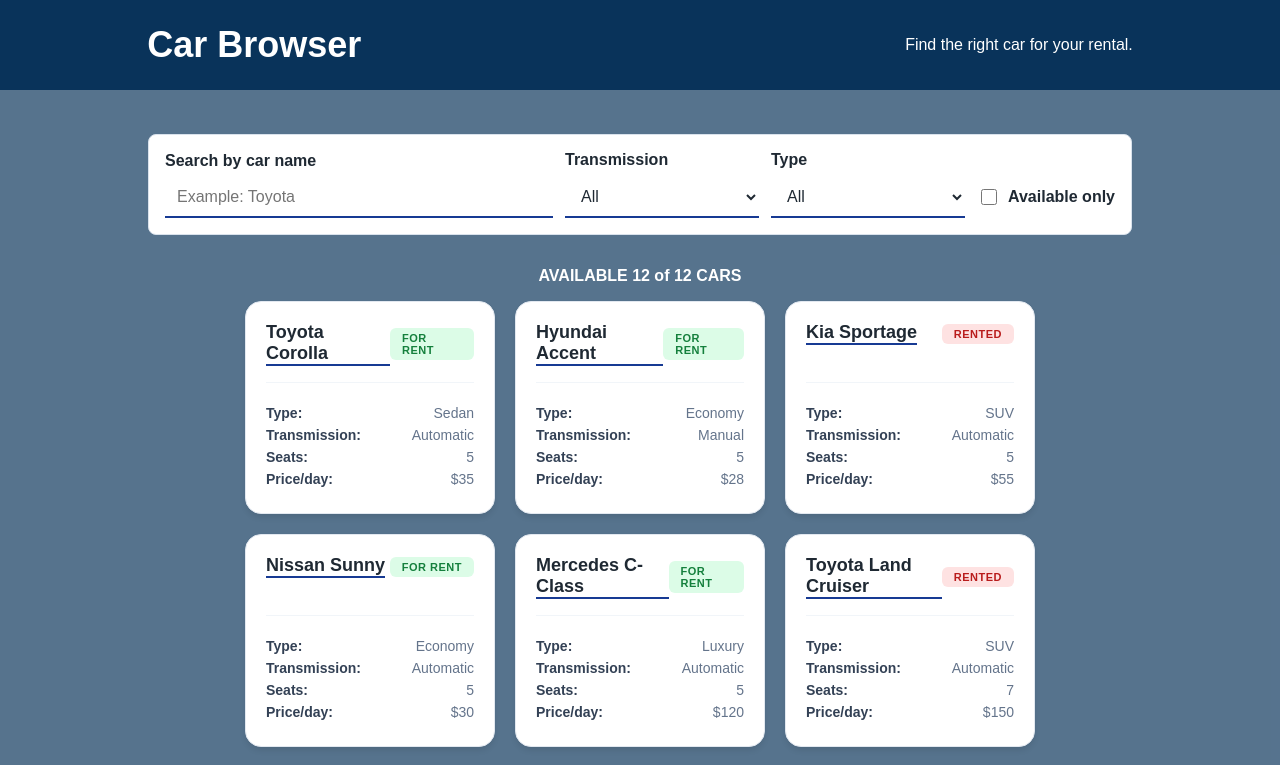
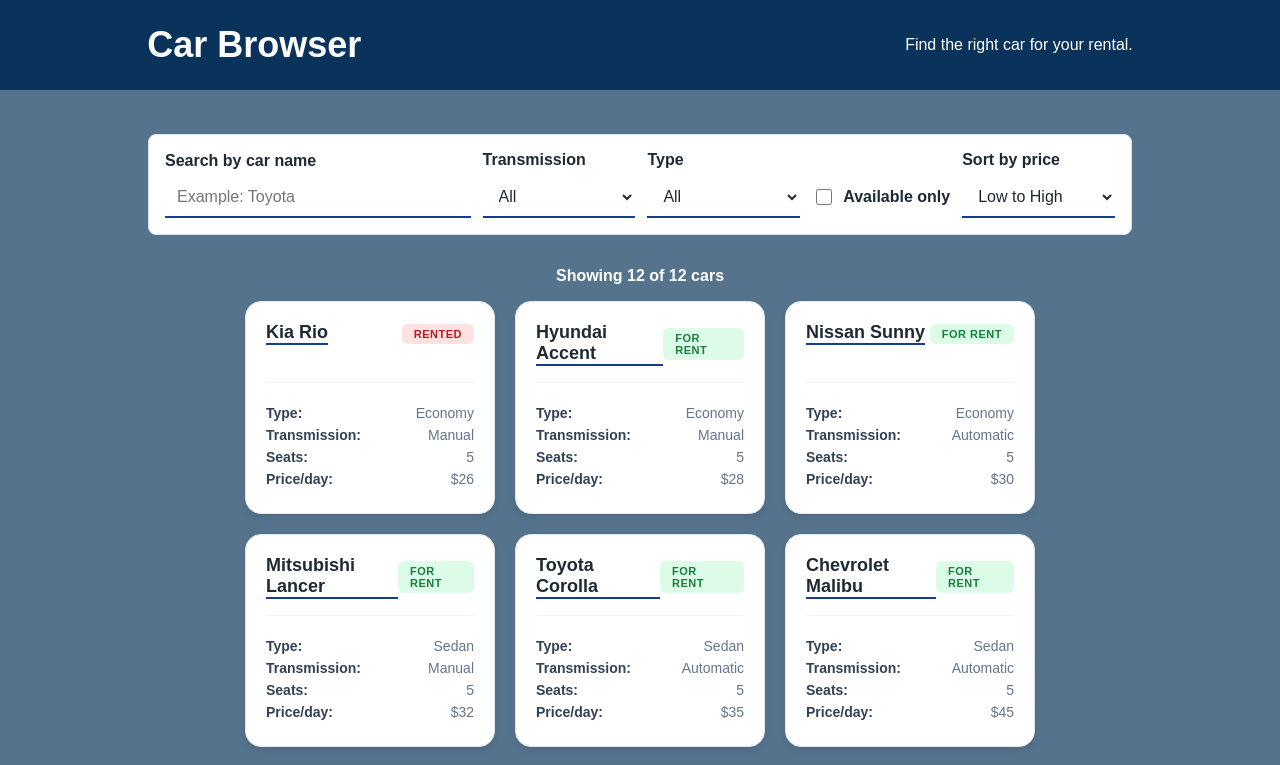
Before and after one commit to Sadigov26/drigo-car-browser, a React (Vite) app: page / in a window 1280 px wide. Shown: the top 765 px of the page. Built offline with nearby package versions, Linux system fonts and the light colour scheme.

Commit message:
add sorting counter and empty state

```diff
--- a/src/components/SearchBox/SearchBox.jsx
+++ b/src/components/SearchBox/SearchBox.jsx
@@ -9,6 +9,8 @@
   onTypeChange,
   availableOnly,
   onAvailableChange,
+  sortOrder,
+  onSortChange,
 }) => {
   return (
     <div className={styles.searchBox}>
@@ -59,6 +61,18 @@
         />
         Available only
       </label>
+
+      <div className={styles.field}>
+        <label htmlFor="sort">Sort by price</label>
+        <select
+          id="sort"
+          value={sortOrder}
+          onChange={(event) => onSortChange(event.target.value)}
+        >
+          <option value="lowToHigh">Low to High</option>
+          <option value="highToLow">High to Low</option>
+        </select>
+      </div>
     </div>
   );
 };
--- a/src/components/SearchBox/SearchBox.module.css
+++ b/src/components/SearchBox/SearchBox.module.css
@@ -1,6 +1,6 @@
 .searchBox {
   display: grid;
-  grid-template-columns: 2fr 1fr 1fr auto;
+  grid-template-columns: 2fr 1fr 1fr auto 1fr;
   align-items: end;
   width: 100%;
   margin-bottom: 16px;
--- a/src/pages/CarBrowser/CarBrowser.jsx
+++ b/src/pages/CarBrowser/CarBrowser.jsx
@@ -11,6 +11,7 @@
   const [transmissionFilter, setTransmissionFilter] = useState("All");
   const [typeFilter, setTypeFilter] = useState("All");
   const [availableOnly, setAvailableOnly] = useState(false);
+  const [sortOrder, setSortOrder] = useState("lowToHigh");
 
   useEffect(() => {
     const timerId = setTimeout(() => {
@@ -22,29 +23,25 @@
     };
   }, [searchText]);
 
-
+  const resetFilters = () => {
+    setSearchText("");
+    setDebouncedSearchText("");
+    setTransmissionFilter("All");
+    setTypeFilter("All");
+    setAvailableOnly(false);
+    setSortOrder("lowToHigh");
+  };
 
   const filteredCars = cars.filter((car) => {
     const matchesSearch = car.name
       .toLowerCase()
       .includes(debouncedSearchText.toLowerCase());
 
-
-
-
-
     const matchesTransmission =
       transmissionFilter === "All" || car.transmission === transmissionFilter;
 
-
-
     const matchesType = typeFilter === "All" || car.type === typeFilter;
-
-
-
     const matchesAvailability = !availableOnly || car.available;
-
-
 
     return (
       matchesSearch &&
@@ -52,6 +49,14 @@
       matchesType &&
       matchesAvailability
     );
+  });
+
+  const sortedCars = [...filteredCars].sort((firstCar, secondCar) => {
+    if (sortOrder === "highToLow") {
+      return secondCar.pricePerDay - firstCar.pricePerDay;
+    }
+
+    return firstCar.pricePerDay - secondCar.pricePerDay;
   });
 
   return (
@@ -67,11 +72,24 @@
           onTypeChange={setTypeFilter}
           availableOnly={availableOnly}
           onAvailableChange={setAvailableOnly}
+          sortOrder={sortOrder}
+          onSortChange={setSortOrder}
         />
+
         <p className={styles.counter}>
-          AVAILABLE  {filteredCars.length} of {cars.length} CARS
+          Showing {sortedCars.length} of {cars.length} cars
         </p>
-        <CarGrid cars={filteredCars} />
+
+        {sortedCars.length > 0 ? (
+          <CarGrid cars={sortedCars} />
+        ) : (
+          <div className={styles.emptyState}>
+            <p>No cars match your search and filters.</p>
+            <button type="button" onClick={resetFilters}>
+              Reset filters
+            </button>
+          </div>
+        )}
       </div>
     </div>
   );
--- a/src/pages/CarBrowser/CarBrowser.module.css
+++ b/src/pages/CarBrowser/CarBrowser.module.css
@@ -23,3 +23,27 @@
   font-weight: 600;
   text-align: center;
 }
+
+.emptyState {
+  width: 100%;
+  padding: 32px 16px;
+  color: #1f2933;
+  text-align: center;
+  background-color: #ffffff;
+  border-radius: 8px;
+}
+
+.emptyState p {
+  margin: 0 0 16px;
+  font-weight: 600;
+}
+
+.emptyState button {
+  padding: 10px 16px;
+  color: #ffffff;
+  font-weight: 600;
+  cursor: pointer;
+  background-color: #17406a;
+  border: none;
+  border-radius: 6px;
+}
```
